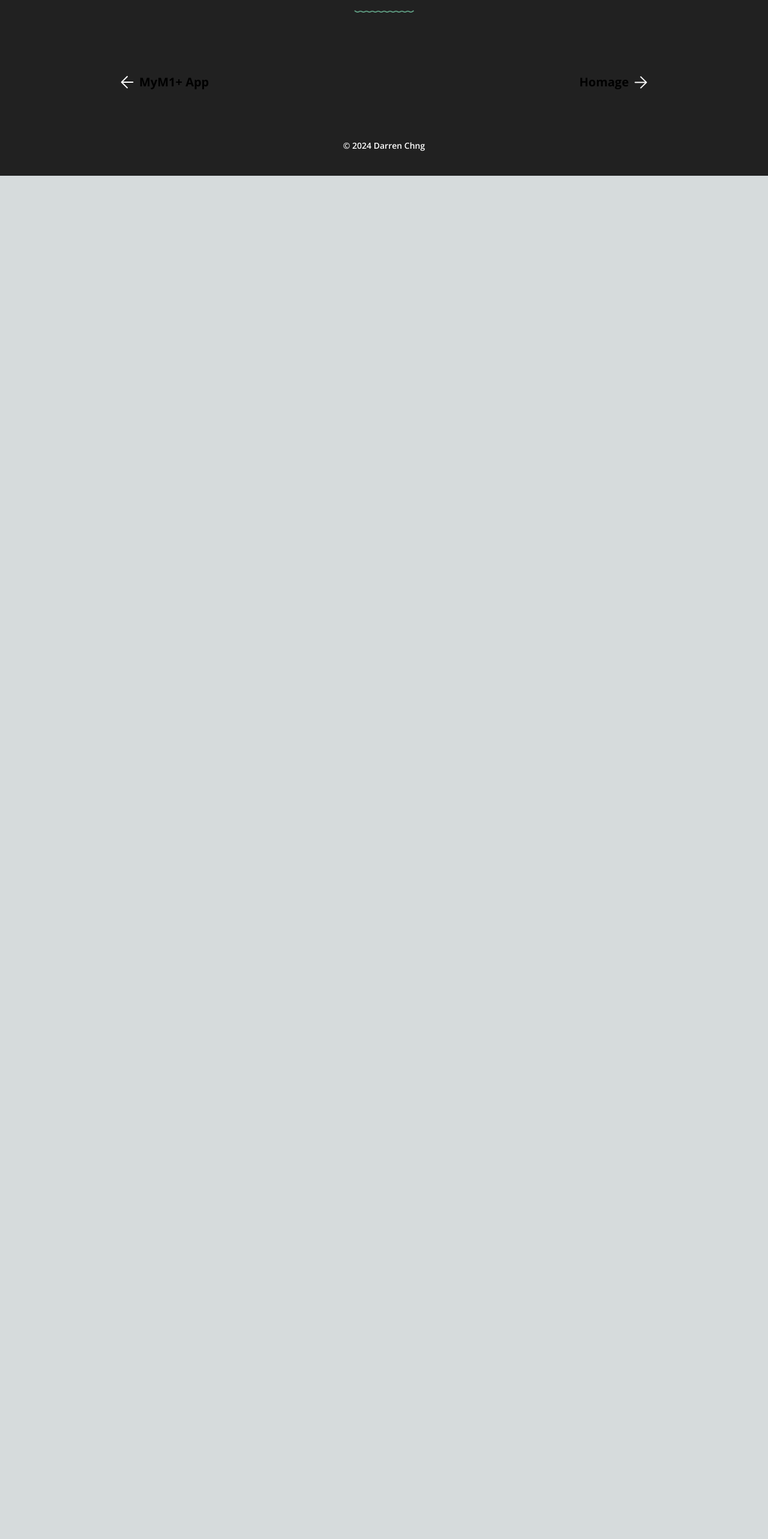
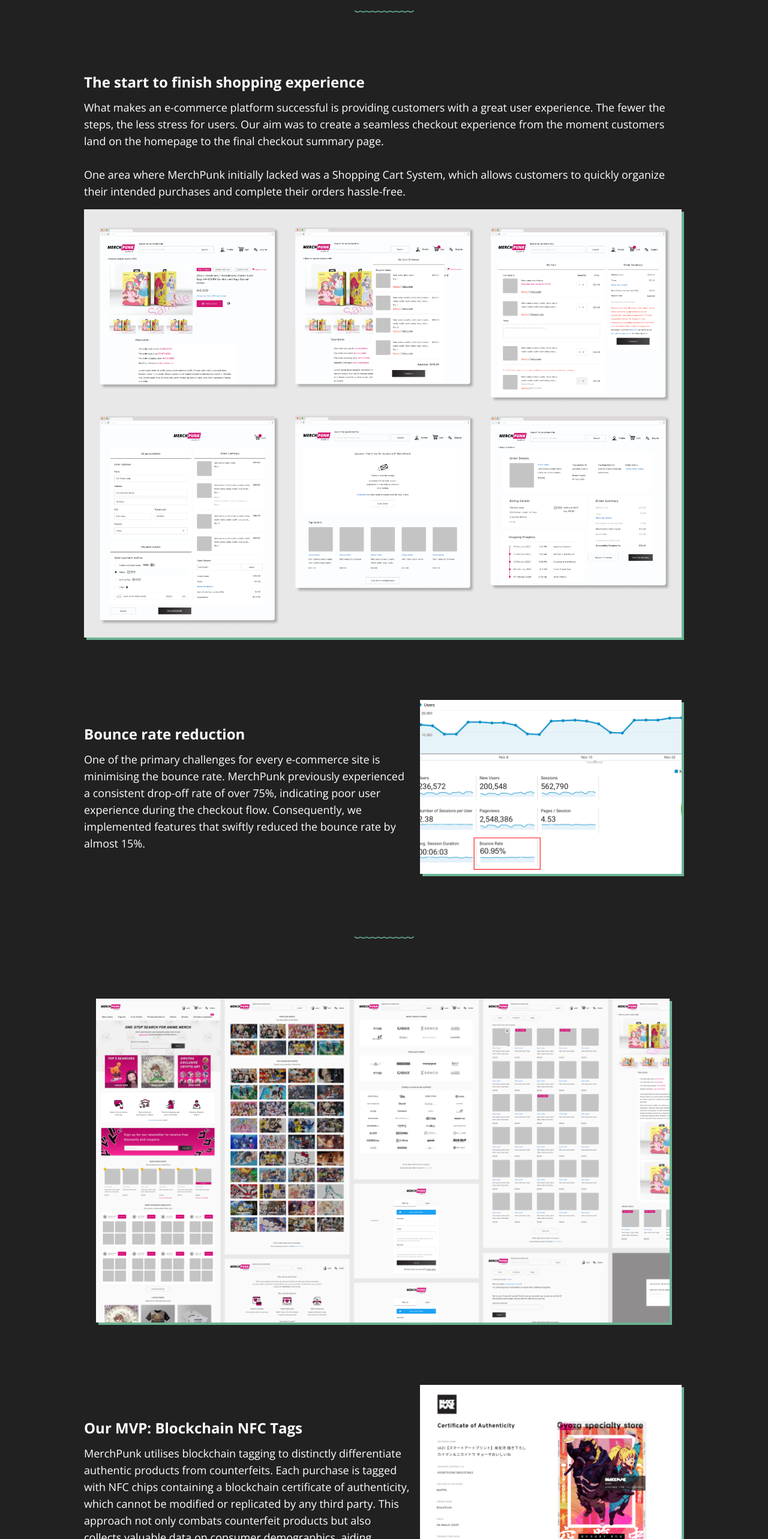
Before and after one commit to sabun123/darren-portfolio, a Next.js app: page /merchpunk in a window 1280 px wide. Shown: the part 840-3406 px from the top of the page at 60% size. Before the commit the page ends 1133 px from the top, so only its background shows below. Built offline with nearby package versions, Linux system fonts and the light colour scheme.

Commit message:
✨ update merchpunk page

```diff
--- a/app/homage/page.tsx
+++ b/app/homage/page.tsx
@@ -191,7 +191,7 @@ export default function HomagePage() {
                 Since mid-2023, with further improvements introduced, we have observed more users completing the onboarding process independently and relying less on our Care Advisory team for support.
                 </>}
         />
-        {GreenLine('w-28')}
+        {GreenLine('w-52')}
         </div>
     };
 
--- a/app/merchpunk/page.tsx
+++ b/app/merchpunk/page.tsx
@@ -7,11 +7,55 @@ import Image from "next/image";
 import { WriggleBlock } from '../components/wriggleblock';
 import TextSection from '../components/textsection';
 import BottomNav from '../components/bottomnav';
+import { GreenLine } from '../components/greenline';
 
 const isProd = process.env.NODE_ENV === 'production';
 const assetPrefix = isProd ? '/darren-portfolio' : '';
 
 export default function MerchPunkPage() {
+
+  const renderStartToFinish = () => {
+    return <>
+      <div className='flex flex-col justify-between max-w-5xl w-full items-center gap-4'>
+
+      <TextSection
+          title={'The start to finish shopping experience'}
+          paragraph={<>
+          What makes an e-commerce platform successful is providing customers with a great user experience. The fewer the steps, the less stress for users. Our aim was to create a seamless checkout experience from the moment customers land on the homepage to the final checkout summary page.
+          <br /><br />
+          One area where MerchPunk initially lacked was a Shopping Cart System, which allows customers to quickly organize their intended purchases and complete their orders hassle-free.</>}
+      />
+      <Image src={`${assetPrefix}/images/Merchpunk/Merchpunk_Shopping cart screens.png`} alt="discovery workshop" width={0} height={0} className='w-full h-auto'/>
+      </div>
+      </>
+  };
+
+  const renderBounceRateReduction = () => {
+    return <>
+    <div className='flex flex-row-reverse justify-between max-w-5xl w-full items-center gap-4'>
+    <Image src={`${assetPrefix}/images/Merchpunk/Merchpunk_Bounce rate.png`} alt="discovery workshop" width={0} height={0} className='w-[440px] h-auto'/>
+    <TextSection
+        title={'Bounce rate reduction'}
+        paragraph={'One of the primary challenges for every e-commerce site is minimising the bounce rate. MerchPunk previously experienced a consistent drop-off rate of over 75%, indicating poor user experience during the checkout flow. Consequently, we implemented features that swiftly reduced the bounce rate by almost 15%.'}
+    />
+    </div>
+    <WriggleBlock />
+    </>
+  };
+
+  const renderOurMVP = () => {
+    return <>
+      <div className='flex flex-row-reverse justify-between max-w-5xl w-full items-center gap-4'>
+      <Image src={`${assetPrefix}/images/Merchpunk/Merchpunk_Blockchain NFT.png`} alt="discovery workshop" width={0} height={0} className='w-[440px] h-auto'/>
+      <TextSection
+          title={'Our MVP: Blockchain NFC Tags'}
+          paragraph={`MerchPunk utilises blockchain tagging to distinctly differentiate authentic products from counterfeits. Each purchase is tagged with NFC chips containing a blockchain certificate of authenticity, which cannot be modified or replicated by any third party.
+          This approach not only combats counterfeit products but also collects valuable data on consumer demographics, aiding creators in planning their next releases.`}
+      />
+      </div>
+    </>
+  };
+
   return (
     <main className="flex min-h-screen flex-col items-center justify-between p-6 md:p-10" style={{backgroundColor: '#212121'}}>
       <Header />
@@ -34,6 +78,14 @@ export default function MerchPunkPage() {
         </div>
         <WriggleBlock />
 
+        {renderStartToFinish()}
+        {renderBounceRateReduction()}
+
+        <Image src={`${assetPrefix}/images/Merchpunk/Merchpunk_Consolidated screens.png`} alt="merchpunk consolidated" width={0} height={0} className='w-full max-w-[960px] h-auto'/>
+        {renderOurMVP()}
+
+        {GreenLine('w-52')}
+
         <BottomNav
             leftTitle={'MyM1+ App'}
             leftLink={'/mym1'}
--- a/app/mym1/page.tsx
+++ b/app/mym1/page.tsx
@@ -105,7 +105,7 @@ export default function MyM1Page() {
         <Image src={`${assetPrefix}/images/M1/M1_Consoldiated screens.png`} alt="m1 consolidated" width={0} height={0} className='w-full max-w-[960px] h-auto'/>
         {renderHighFidelity()}
 
-        {GreenLine('w-28')}
+        {GreenLine('w-52')}
 
         <BottomNav
             leftTitle={'Homage'}
```
